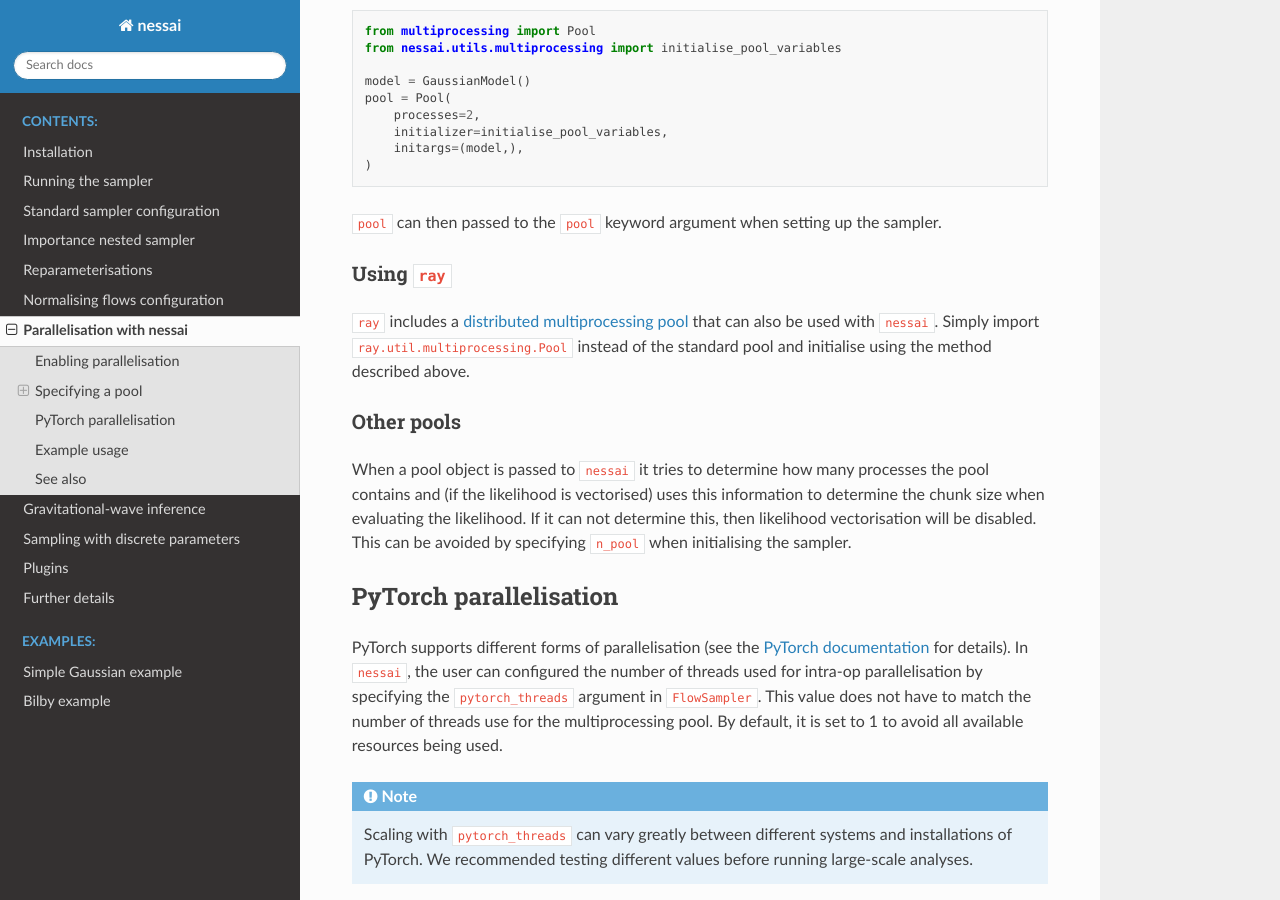
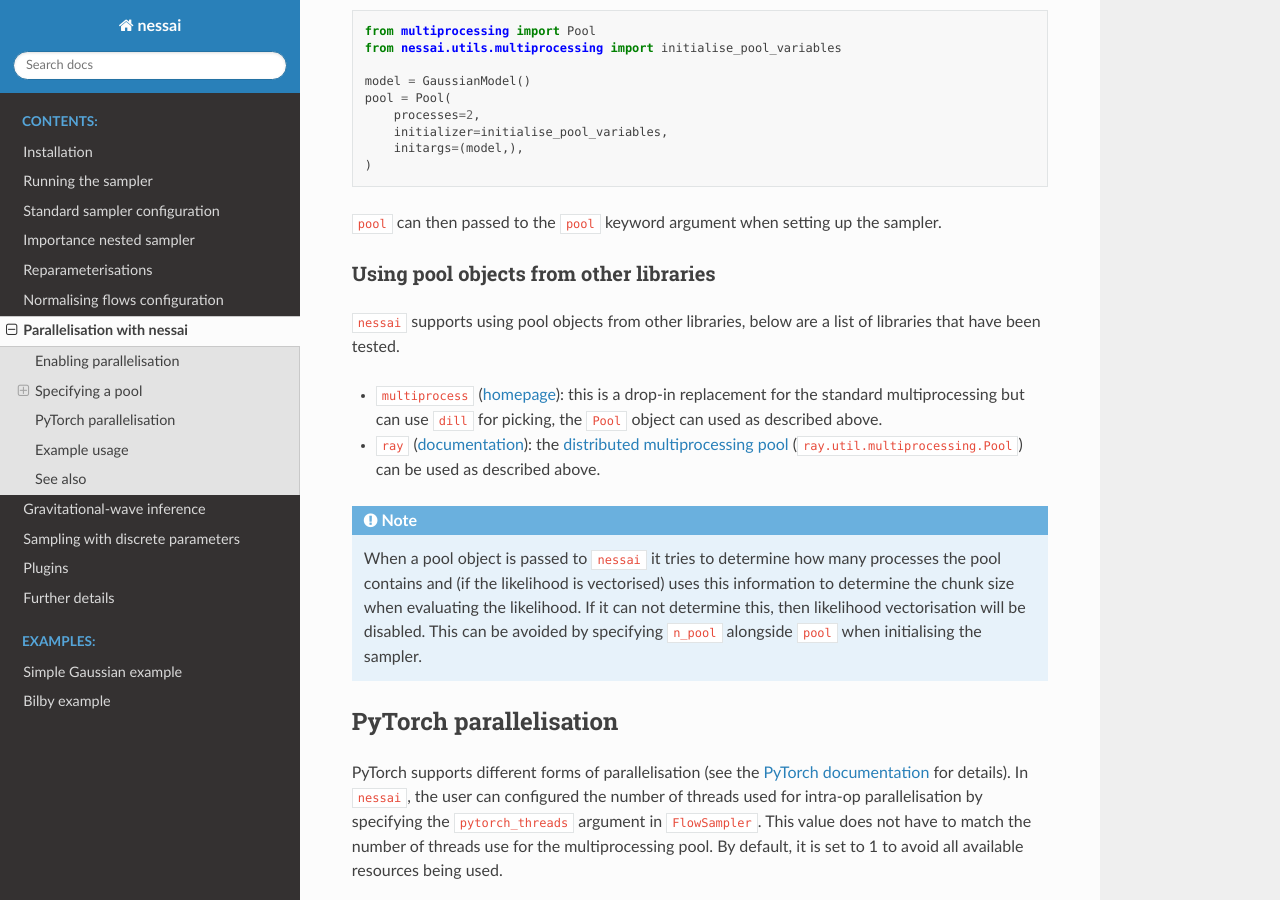
Before and after one commit to mj-will/nessai, a Sphinx documentation site: the page built from docs/parallelisation.rst, in a window 1280 px wide and 900 px high, scrolled down 682 px. Built offline with Sphinx 7.4.7 and the Read the Docs theme 2.0.0, drawn with Linux system fonts in a browser that asks for light colours; pages that are not in the unit, such as notebooks, are missing from menus.

Commit message:
DOC: update parallelisation docs to mention multiprocess

```diff
--- a/docs/parallelisation.rst
+++ b/docs/parallelisation.rst
@@ -34,18 +34,20 @@ Alternatively, ``nessai`` can use a user-defined pool. This is specified by sett
 
 :code:`pool` can then passed to the :code:`pool` keyword argument when setting up the sampler.
 
--------------
-Using ``ray``
--------------
+---------------------------------------
+Using pool objects from other libraries
+---------------------------------------
 
-``ray`` includes a `distributed multiprocessing pool <https://docs.ray.io/en/latest/ray-more-libs/multiprocessing.html>`_ that can also be used with ``nessai``. Simply import :code:`ray.util.multiprocessing.Pool` instead of the standard pool and initialise using the method described above.
+``nessai`` supports using pool objects from other libraries, below are a list of libraries that have been tested.
+
+- ``multiprocess`` (`homepage <https://github.com/uqfoundation/multiprocess>`_): this is a drop-in replacement for the standard multiprocessing but can use ``dill`` for picking, the :code:`Pool` object can used as described above.
+- ``ray`` (`documentation <https://docs.ray.io/en/latest/index.html>`_): the `distributed multiprocessing pool <https://docs.ray.io/en/latest/ray-more-libs/multiprocessing.html>`_ (:code:`ray.util.multiprocessing.Pool`) can be used as described above.
 
 
------------
-Other pools
------------
-
-When a pool object is passed to :code:`nessai` it tries to determine how many processes the pool contains and (if the likelihood is vectorised) uses this information to determine the chunk size when evaluating the likelihood. If it can not determine this, then likelihood vectorisation will be disabled. This can be avoided by specifying :code:`n_pool` when initialising the sampler.
+.. note::
+    When a pool object is passed to :code:`nessai` it tries to determine how many processes the pool contains and (if the likelihood is vectorised) uses this information to determine the chunk size when evaluating the likelihood.
+    If it can not determine this, then likelihood vectorisation will be disabled.
+    This can be avoided by specifying :code:`n_pool` alongside :code:`pool` when initialising the sampler.
 
 ***********************
 PyTorch parallelisation
```
